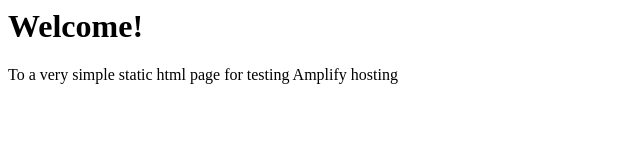
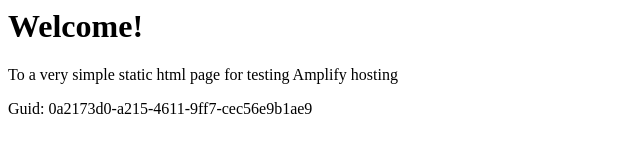
Before and after one commit to aws-aemilia-cdg/Github-PR-Commit-Integration-Test-DoNotTouch-GitHubAutoBuildCanaryTest-v1-preprod-eu-west-3, a website: page src/index.html in a window 1280 px wide. Shown: the whole page, without its empty margins (0-640 px from the left). Drawn offline with Linux system fonts and the light colour scheme.

Commit message:
commit from integ tests

```diff
--- a/src/index.html
+++ b/src/index.html
@@ -1,3 +1,5 @@
+
+
 <html lang="en">
 
 <head>
@@ -10,6 +12,6 @@
 <body>
     <h1>Welcome!</h1>
     <p>To a very simple static html page for testing Amplify hosting</p>
-</body>
+    <p>Guid: 0a2173d0-a215-4611-9ff7-cec56e9b1ae9</p></body>
 
 </html>
```
